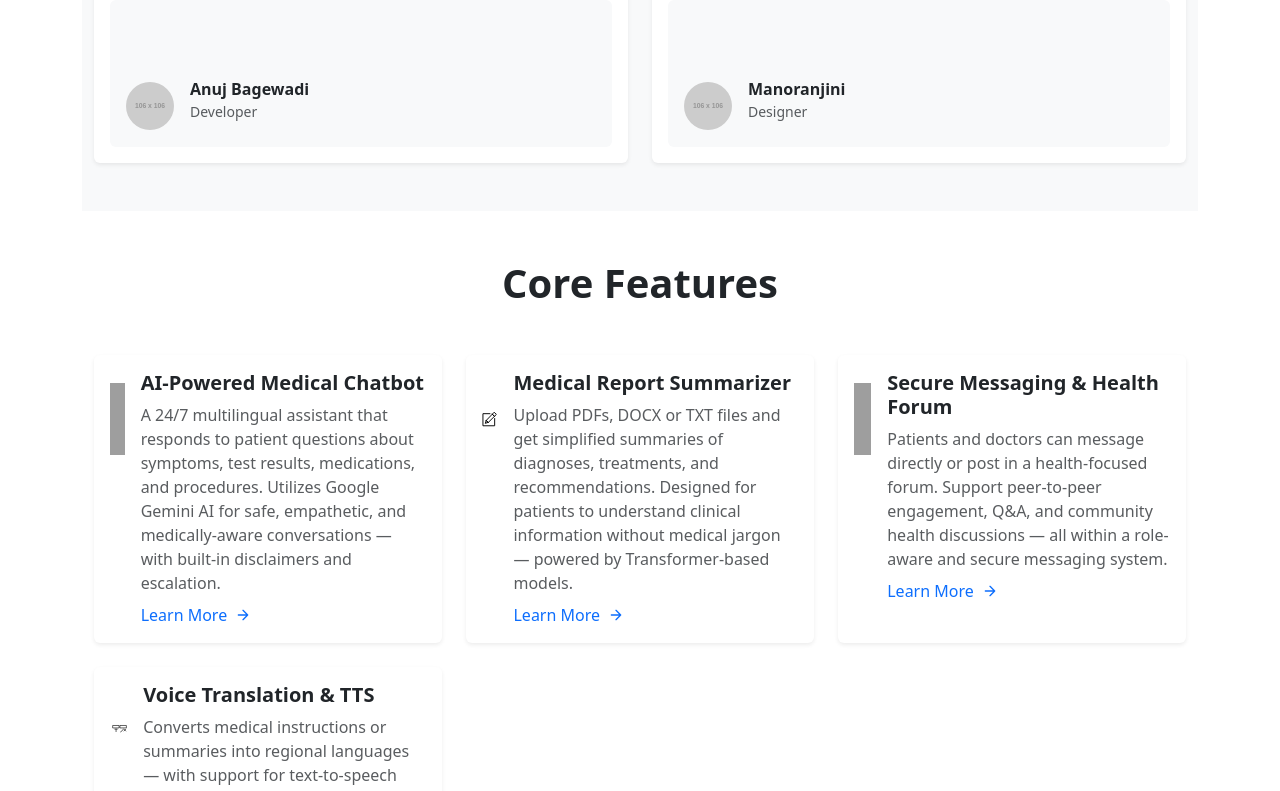
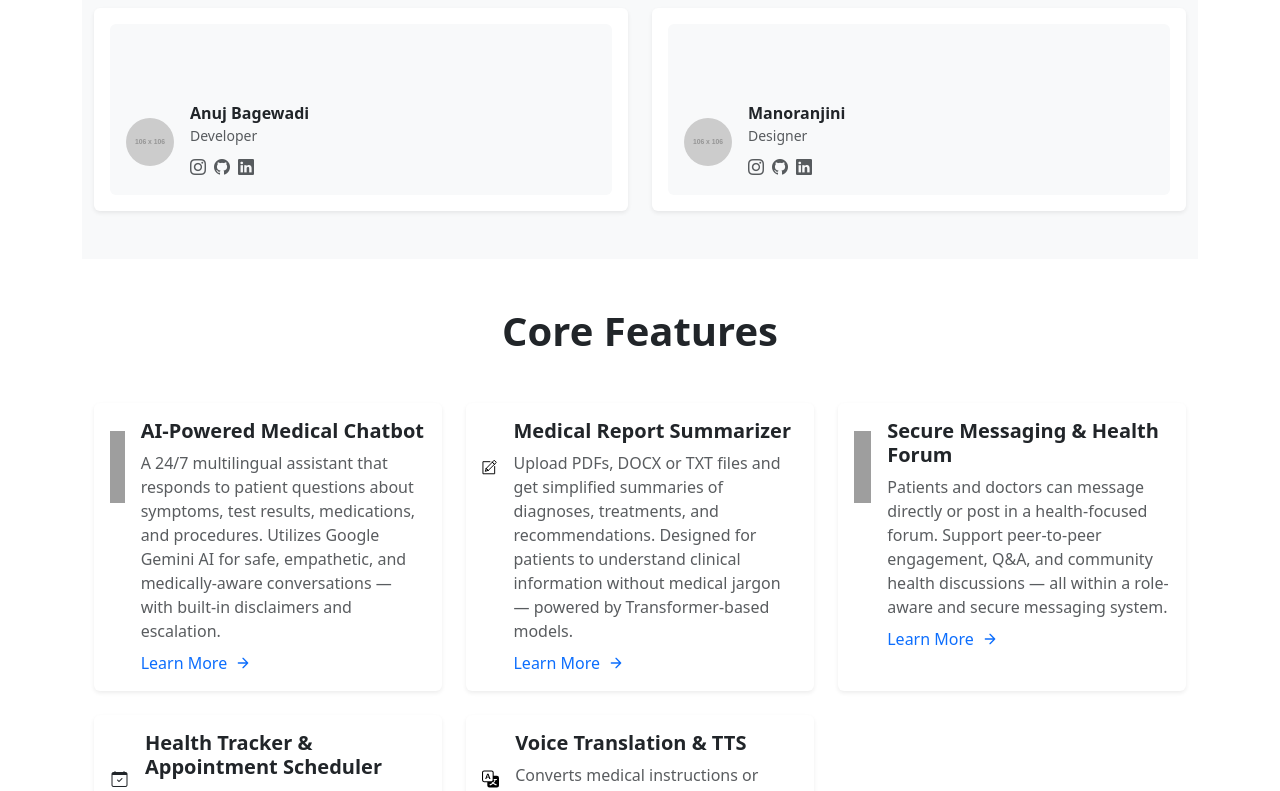
Before and after one commit to PranavKadagadakai/MediMate, a React (Vite) app in the folder frontend/: page / in a window 1280 px wide. Shown: the part 1260-2051 px from the top of the page. Built offline with nearby package versions, Linux system fonts and the light colour scheme; no server answers; grey boxes are pictures that could not be loaded.

Commit message:
Updated Icons

```diff
--- a/frontend/index.html
+++ b/frontend/index.html
@@ -5,7 +5,7 @@
   <meta charset="UTF-8" />
   <link rel="icon" type="image/svg+xml" href="/navbarIcon.svg" />
   <meta name="viewport" content="width=device-width, initial-scale=1.0" />
-  <title>Vite + React</title>
+  <title>Doctor-Patient Comms</title>
 </head>
 
 <body>
--- a/frontend/src/components/FeatureCard.jsx
+++ b/frontend/src/components/FeatureCard.jsx
@@ -15,11 +15,7 @@
                 style={{ width: "72px", height: "72px" }} // 3x image
               />
             ) : (
-              data.IconSvg && (
-                <div style={{ width: "72px", height: "72px" }}>
-                  {data.IconSvg}
-                </div>
-              )
+              data.IconTag && <i className={data.IconTag} />
             )}
           </div>
           <div>
--- a/frontend/src/components/TestimonialCard.jsx
+++ b/frontend/src/components/TestimonialCard.jsx
@@ -34,7 +34,7 @@
                 rel="noopener noreferrer"
                 title="Instagram"
               >
-                <i className="fab fa-instagram"></i>
+                <i className="bi bi-instagram"></i>
               </a>
               <a
                 href={data.social_links.github}
@@ -43,7 +43,7 @@
                 rel="noopener noreferrer"
                 title="GitHub"
               >
-                <i className="fab fa-github"></i>
+                <i className="bi bi-github"></i>
               </a>
               <a
                 href={data.social_links.linkedin}
@@ -52,7 +52,7 @@
                 rel="noopener noreferrer"
                 title="LinkedIn"
               >
-                <i className="fab fa-linkedin-in"></i>
+                <i className="bi bi-linkedin"></i>
               </a>
             </div>
           </div>
--- a/frontend/src/pages/Home.jsx
+++ b/frontend/src/pages/Home.jsx
@@ -13,7 +13,7 @@
       social_links: {
         instagram: "#",
         github: "https://github.com/PranavKadagadakai",
-        linkedin: "https://www.linkedin.com/in/pranav-kadagadakai-008b531ba/",
+        linkedin: "https://www.linkedin.com/in/pranav-kadagadakai/",
       },
     },
     {
@@ -72,13 +72,12 @@
       description:
         "Patients and doctors can message directly or post in a health-focused forum.\nSupport peer-to-peer engagement, Q&A, and community health discussions — all within a role-aware and secure messaging system.",
     },
-    // {
-    //   IconImgSrc: "https://www.svgrepo.com/show/511824/calendar-clock.svg",
-    //   IconImgAlt: "Calendar Icon",
-    //   title: "Health Tracker & Appointment Scheduler",
-    //   description:
-    //     "Track appointments, treatments, symptoms, and medications in one place.\nAutomate reminders and calendar sync. Designed to reduce missed appointments and empower patient self-care.",
-    // },
+    {
+      IconTag: "bi bi-calendar-check",
+      title: "Health Tracker & Appointment Scheduler",
+      description:
+        "Track appointments, treatments, symptoms, and medications in one place.\nAutomate reminders and calendar sync. Designed to reduce missed appointments and empower patient self-care.",
+    },
     {
       IconImgSrc: TranslateIcon,
       IconImgAlt: "Translate Icon",
```
Also changed, not shown: frontend/src/assets/translate.svg.
